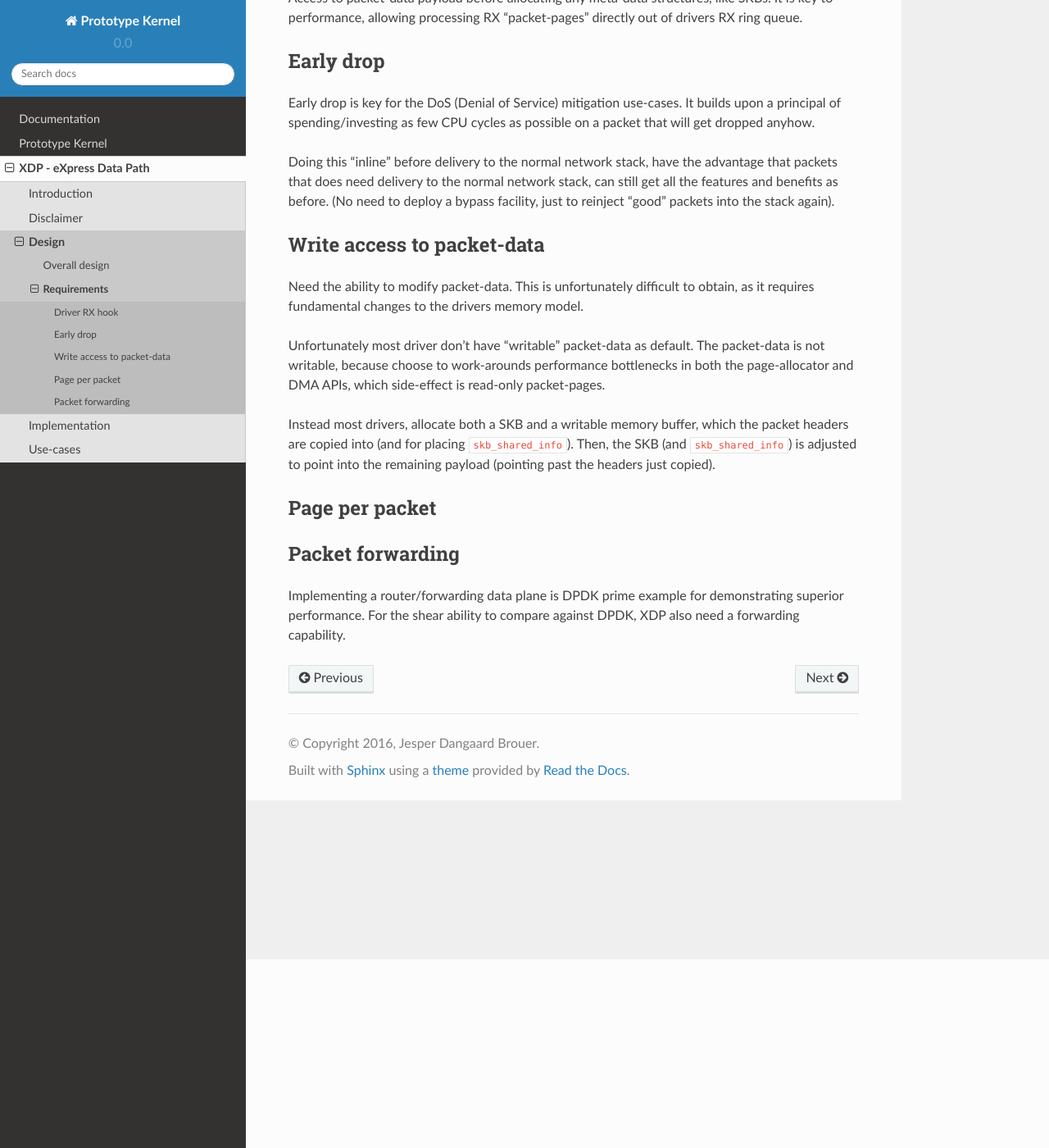
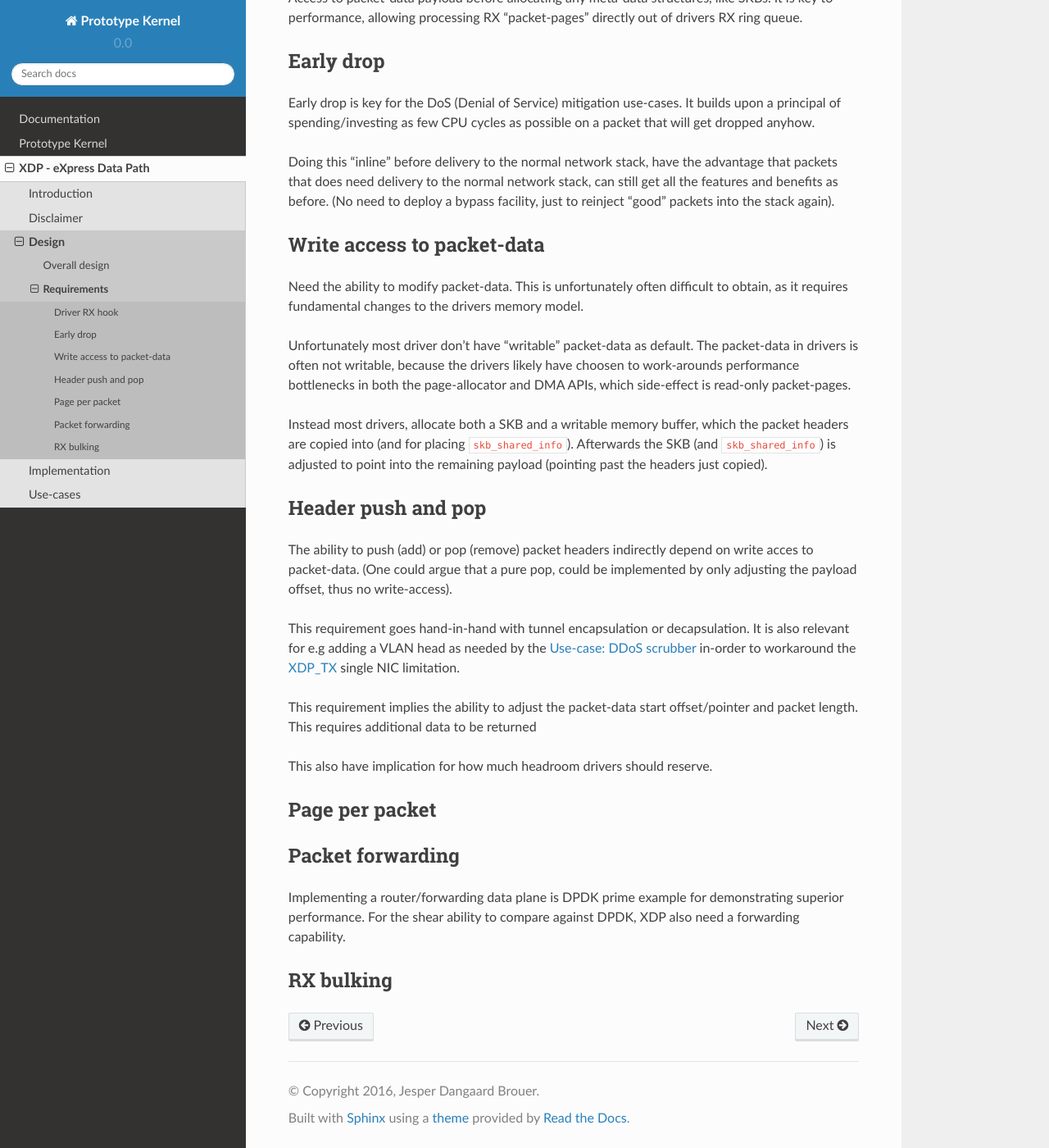
Before and after one commit to netoptimizer/prototype-kernel, a Sphinx documentation site: the page built from kernel/Documentation/networking/XDP/design/requirements.rst, in a window 1280 px wide and 1400 px high, scrolled down 230 px. Shown: the whole window at 82% size. Built offline with Sphinx 7.4.7 and the Read the Docs theme 2.0.0, drawn with Linux system fonts in a browser that asks for light colours.

Commit message:
docs: XDP update requirements
Added "Header push and pop" and "RX bulking"

Signed-off-by: Jesper Dangaard Brouer <brouer@redhat.com>

```diff
--- a/kernel/Documentation/networking/XDP/design/requirements.rst
+++ b/kernel/Documentation/networking/XDP/design/requirements.rst
@@ -27,20 +27,43 @@ into the stack again).
 Write access to packet-data
 ===========================
 
-Need the ability to modify packet-data.  This is unfortunately
+Need the ability to modify packet-data.  This is unfortunately often
 difficult to obtain, as it requires fundamental changes to the drivers
 memory model.
 
 Unfortunately most driver don't have "writable" packet-data as
-default.  The packet-data is not writable, because choose to
-work-arounds performance bottlenecks in both the page-allocator and
-DMA APIs, which side-effect is read-only packet-pages.
+default.  The packet-data in drivers is often not writable, because
+the drivers likely have choosen to work-arounds performance
+bottlenecks in both the page-allocator and DMA APIs, which side-effect
+is read-only packet-pages.
 
 Instead most drivers, allocate both a SKB and a writable memory
 buffer, which the packet headers are copied into (and for placing
-``skb_shared_info``). Then, the SKB (and ``skb_shared_info``) is
+``skb_shared_info``). Afterwards the SKB (and ``skb_shared_info``) is
 adjusted to point into the remaining payload (pointing past the
 headers just copied).
+
+
+Header push and pop
+===================
+
+The ability to push (add) or pop (remove) packet headers indirectly
+depend on write acces to packet-data. (One could argue that a pure
+pop, could be implemented by only adjusting the payload offset, thus
+no write-access).
+
+This requirement goes hand-in-hand with tunnel encapsulation or
+decapsulation.  It is also relevant for e.g adding a VLAN head as
+needed by the :doc:`../use-cases/xdp_use_case_ddos_scrubber` in-order
+to workaround the :ref:`XDP_TX` single NIC limitation.
+
+This requirement implies the ability to adjust the packet-data start
+offset/pointer and packet length.  This requires additional data to be
+returned
+
+This also have implication for how much headroom drivers should
+reserve.
+
 
 Page per packet
 ===============
@@ -52,3 +75,7 @@ Packet forwarding
 Implementing a router/forwarding data plane is DPDK prime example for
 demonstrating superior performance.  For the shear ability to compare
 against DPDK, XDP also need a forwarding capability.
+
+
+RX bulking
+==========
```
